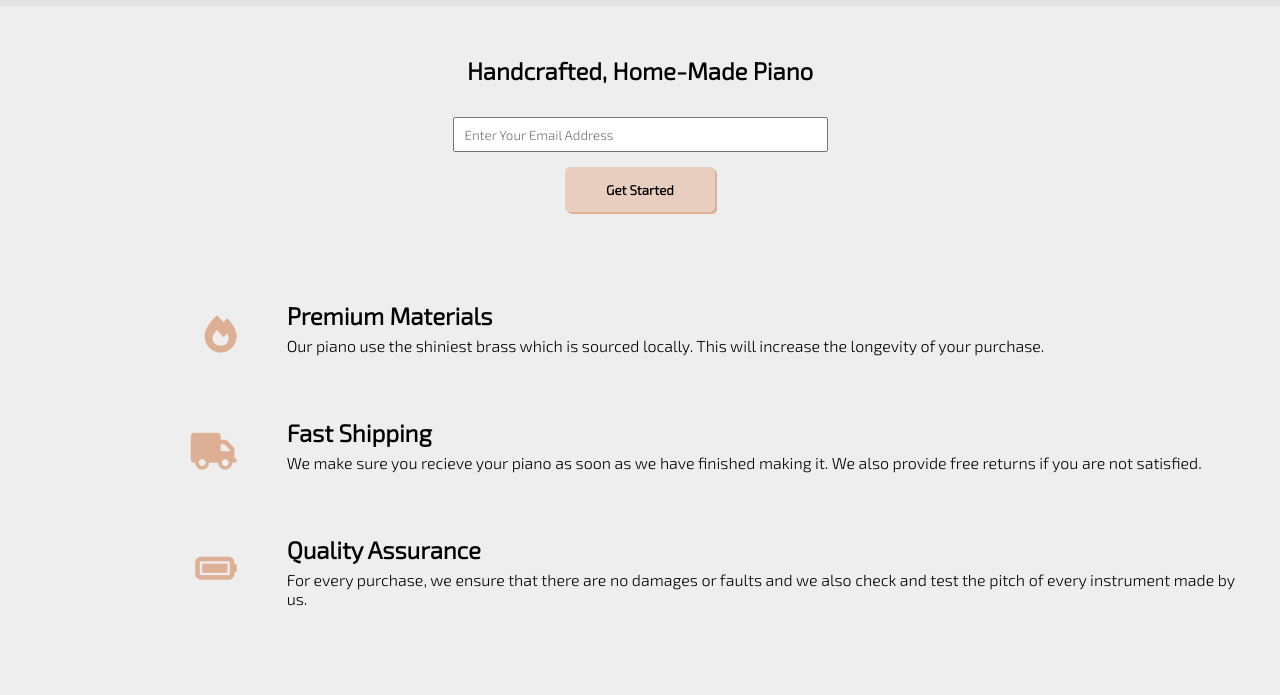
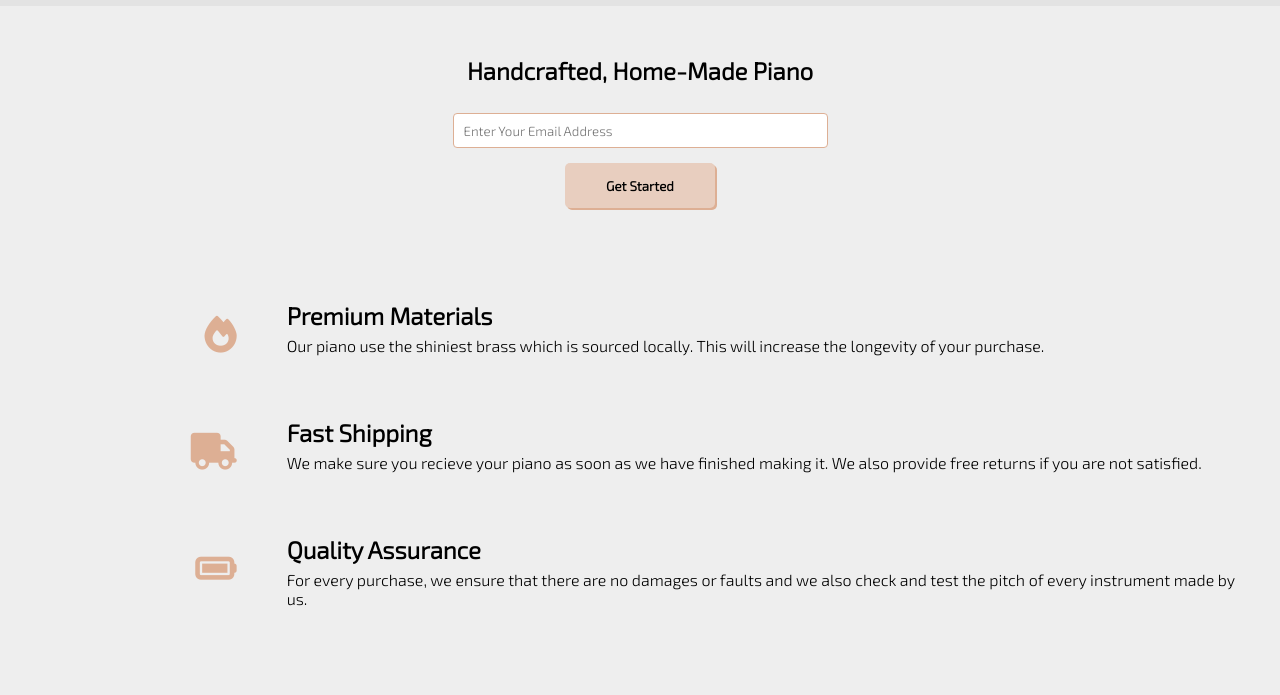
Before and after one commit to ItsNiKlaus/Product-Landing-Page, a plain HTML site: page index.html in a window 1280 px wide. Shown: the part 64-759 px from the top of the page. Drawn offline with Linux system fonts and the light colour scheme.

Commit message:
Update style.css

```diff
--- a/css/style.css
+++ b/css/style.css
@@ -108,7 +108,9 @@ body::-webkit-scrollbar-track {
     height: 35px;
     width: 100%;
     padding: 10px;
-    margin-top: 20px;
+    margin-top: 16px;
+    border: 1px solid #DDAF94;
+    border-radius: 4px;
 }
 
 #head input[type='submit'] {
```
